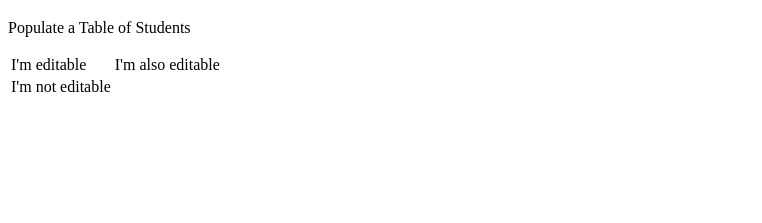
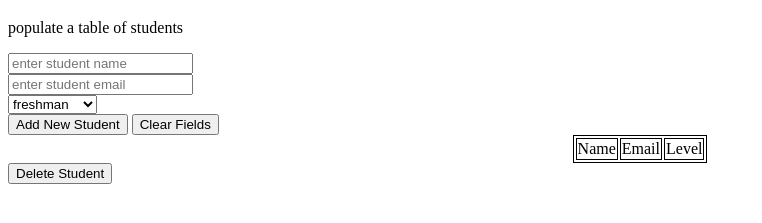
Before and after one commit to jeanpgp/screentest1, a plain HTML site: page index.html in a window 1280 px wide. Shown: the part 61-284 px from the top of the page, without its empty margins (0-762 px from the left). Drawn offline with Linux system fonts and the light colour scheme.

Commit message:
final screen test

```diff
--- a/index.html
+++ b/index.html
@@ -4,15 +4,62 @@
         <meta charset="UTF-8">
         <meta name="viewport" content="width=device-width, initial-scale=1.0">
         <title>Screen Test</title>
+        <style>
+            table, td {
+            border: 1px solid black;
+            margin-left:auto;
+            margin-right:auto;
+            }
+            </style>
+        <script>
+        function Insert(){
+            var table=document.getElementById("myTable");
+            var row=table.insertRow(-1);
+            var cell1=row.insertCell(0);
+            var cell2=row.insertCell(1);
+            var cell3=row.insertCell(2);
+
+            cell1.innerHTML = document.getElementById("txt1").value;
+            cell2.innerHTML = document.getElementById("txt2").value;
+            cell3.innerHTML = document.getElementById("txt3").value;
+        }
+        function deleterow()
+        {
+            var table = document.getElementById("myTable");
+            var row = table.getElementsByTagName('tr');
+            if(row.length!='1'){
+                row[row.length - 1].outerHTML='';
+            }
+        }
+        </script>
+
     </head>
     <body>
+    <h1>Screen Test</h1>
+    <p>populate a table of students</p>
 
-        <h1>Screen Test</h1>
-        <p>Populate a Table of Students</p>
-        <table>
-            <tr><td><div contenteditable>I'm editable</div></td><td><div contenteditable>I'm also editable</div></td></tr>
-            <tr><td>I'm not editable</td></tr>
-        </table>
+    <form onsubmit="Insert(); return false;">
+        <input type="text" id="txt1" placeholder="enter student name" required/></br>
+        <input type="email" id="txt2" placeholder="enter student email" required/></br>
+        <select id="txt3">
+            <option value="freshman">freshman</option>
+            <option value="sophomore">sophomore</option>
+            <option value="junior">junior</option>
+            <option value="senior">senior</option>
+          </select></br>
+        <input type="submit" value="Add New Student" />
+        <input type="reset" value="Clear Fields"/>
 
+    </form>
+
+        <table id="myTable">
+        <tr id="myRow">
+        <td>Name</td>
+        <td>Email</td>
+        <td>Level</td>
+
+        </tr>
+       </table>
+       <input type="button" value="Delete Student" onclick="deleterow('myTable')">
     </body>
 </html>
```
